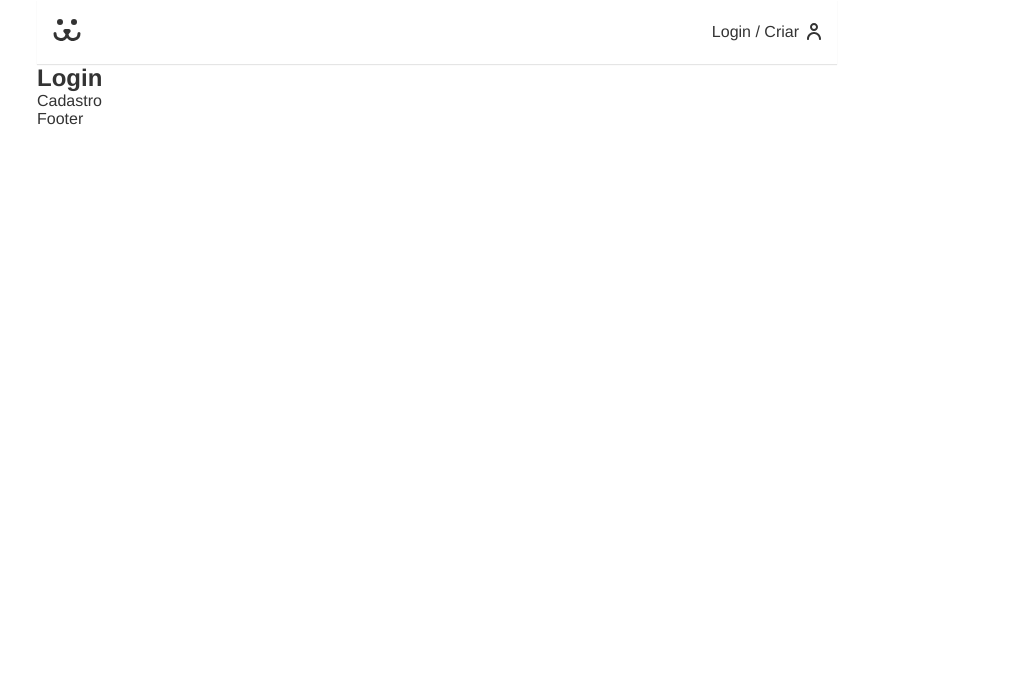
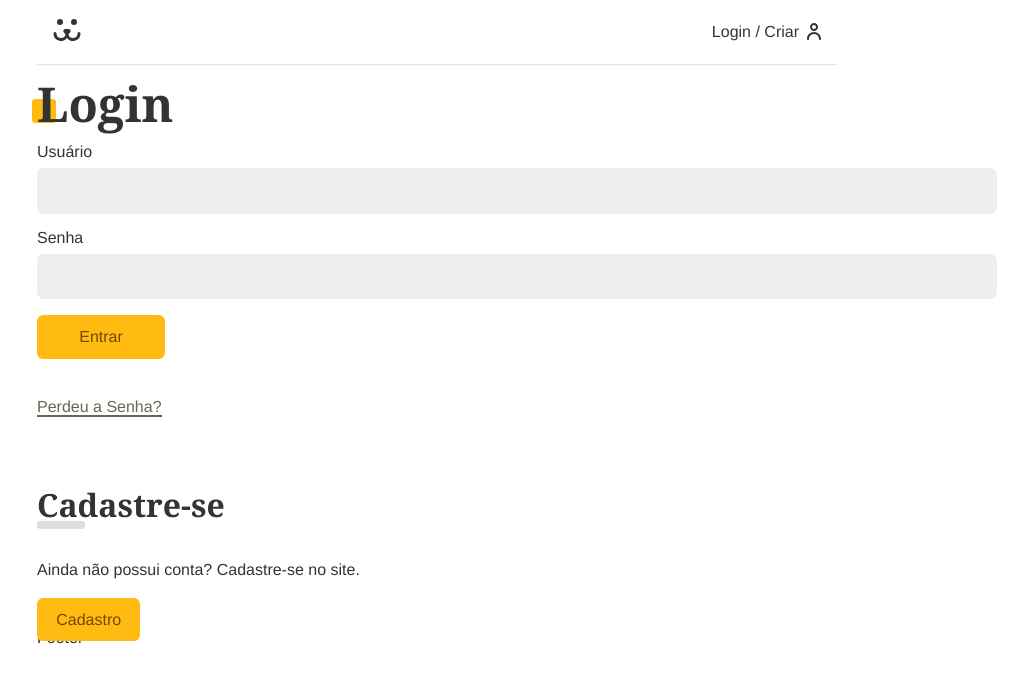
Before and after one commit to rospiel/study-react, a React (Create React App) app in the folder curso_origamid/dogs/: page /login in a window 1280 px wide. Shown: the top 682 px of the page, without its empty margins (123-1151 px from the left). Built offline with nearby package versions, Linux system fonts and the light colour scheme.

Commit message:
Progress on LoginForm component

```diff
--- a/curso_origamid/dogs/src/Components/Login/LoginForm.js
+++ b/curso_origamid/dogs/src/Components/Login/LoginForm.js
@@ -1,11 +1,59 @@
 import React from 'react';
 import { Link } from 'react-router-dom';
+import useInputValidator from '../../Hooks/useInputValidator';
+import Button from '../Forms/Button';
+import Input from '../Forms/Input';
+import { UserContext } from '../../UserContext';
+import Error from '../Helper/Error';
+import styles from './LoginForm.module.css';
+import stylesButton from '../Forms/Button.module.css';
 
 const LoginForm = () => {
+  const context = React.useContext(UserContext);
+  const username = useInputValidator('required');
+  const password = useInputValidator('required');
+
+  function isAllFieldsValidated() {
+    return username.validate() && password.validate();
+  }
+
+  async function handleSubmit(event) {
+    event.preventDefault();
+
+    if (isAllFieldsValidated() === false) {
+      return;
+    }
+
+    context.userLogin(username, password);
+  }
+
+  function getButtonEnter() {
+    return <Button>Entrar</Button>;
+  }
+
+  function getButtonLoading() {
+    return <Button disabled>Carregando</Button>;
+  }
+
   return (
-    <section>
-      <h1>Login</h1>
-      <Link to="/login/criar">Cadastro</Link>
+    <section className="animeLeft">
+      <h1 className="title">Login</h1>
+      <form className={styles.form} onSubmit={handleSubmit}>
+        <Input label="Usuário" type="text" name="username" {...username} />
+        <Input label="Senha" type="password" name="password" {...password} />
+        {context.loading ? getButtonLoading() : getButtonEnter()}
+        <Error error={context.error} />
+      </form>
+      <Link className={styles.lost} to="/login/perdeu">
+        Perdeu a Senha?
+      </Link>
+      <div className={styles.registry}>
+        <h2 className={styles.subtitle}>Cadastre-se</h2>
+        <p>Ainda não possui conta? Cadastre-se no site.</p>
+        <Link className={stylesButton.button} to="/login/criar">
+          Cadastro
+        </Link>
+      </div>
     </section>
   );
 };
--- /dev/null
+++ b/curso_origamid/dogs/src/Components/Login/LoginForm.module.css
@@ -0,0 +1,42 @@
+.form {
+  margin-bottom: 2rem;
+}
+
+.lost {
+  display: inline-block;
+  color: #665;
+  padding: 0.5rem 0;
+  line-height: 1;
+}
+
+.lost::after {
+  content: '';
+  height: 2px;
+  width: 100%;
+  background: currentColor;
+  display: block;
+}
+
+.registry {
+  margin-top: 4rem;
+}
+
+.registry p {
+  margin-top: 2rem;
+  margin-bottom: 2rem;
+}
+
+.subtitle {
+  font-family: var(--type-second);
+  line-height: 1;
+  font-size: 2rem;
+}
+
+.subtitle::after {
+  content: '';
+  display: block;
+  background: #ddd;
+  height: 0.5rem;
+  width: 3rem;
+  border-radius: 0.2rem;
+}
```
